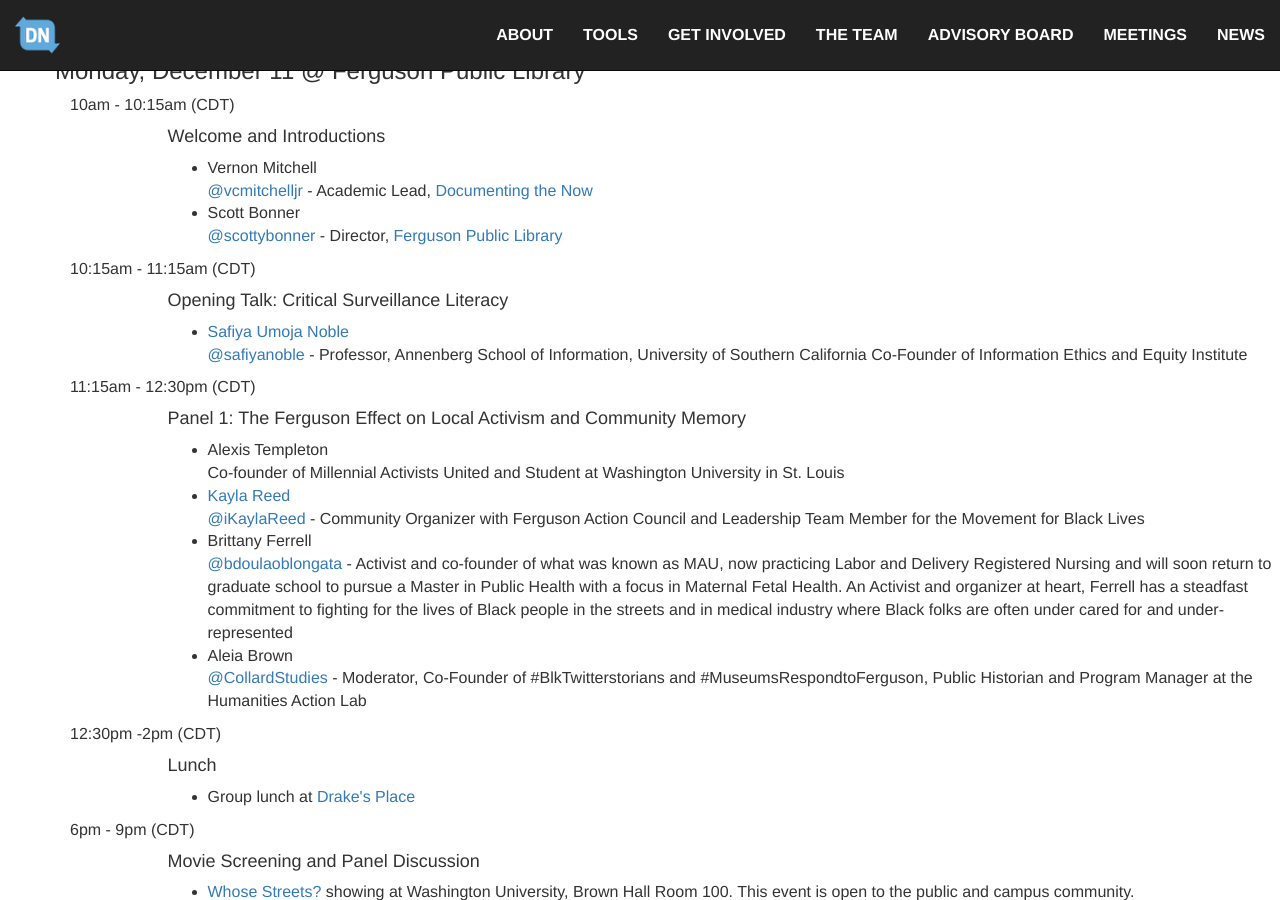
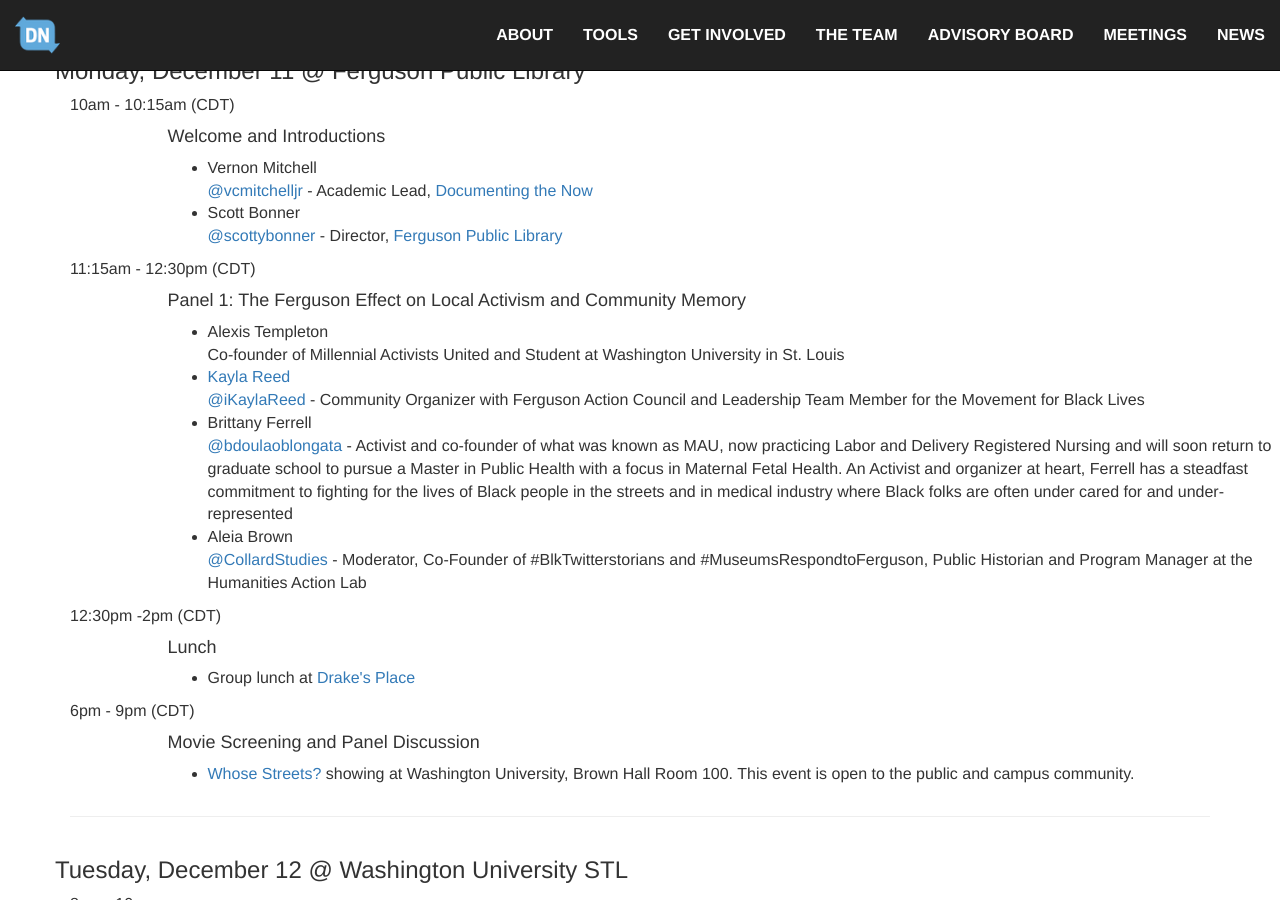
Before and after one commit to DocNow/docnow.github.io, a Jekyll site: the page built from meetings/stl-2017/index.html, in a window 1280 px wide and 900 px high, scrolled down 842 px. Built offline with Jekyll 4.4.1, drawn with Linux system fonts in a browser that asks for light colours.

Commit message:
hide opening talk
as per bergis, until we get new info.

```diff
--- a/meetings/stl-2017/index.html
+++ b/meetings/stl-2017/index.html
@@ -33,7 +33,7 @@
            <a href="https://twitter.com/ScottyBonner">@scottybonner</a> - Director, <a href="http://www.cnn.com/2015/06/10/us/ferguson-library-award/index.html">Ferguson Public Library</a></li>
       </ul>
     </div>
-    <div class="col-lg-10">10:15am - 11:15am (CDT)</div>
+  <!--  <div class="col-lg-10">10:15am - 11:15am (CDT)</div>
     <div class="col-lg-offset-1 col-lg-12">
       <h4>Opening Talk: Critical Surveillance Literacy</h4>
         <ul>
@@ -42,7 +42,7 @@
 Co-Founder of Information Ethics and Equity Institute
           </li>
         </ul>
-     </div>
+     </div> -->
      <div class="col-lg-10">11:15am - 12:30pm (CDT)</div>
      <div class="col-lg-offset-1 col-lg-12">
        <h4>Panel 1: The Ferguson Effect on Local Activism and Community Memory</h4>
```
